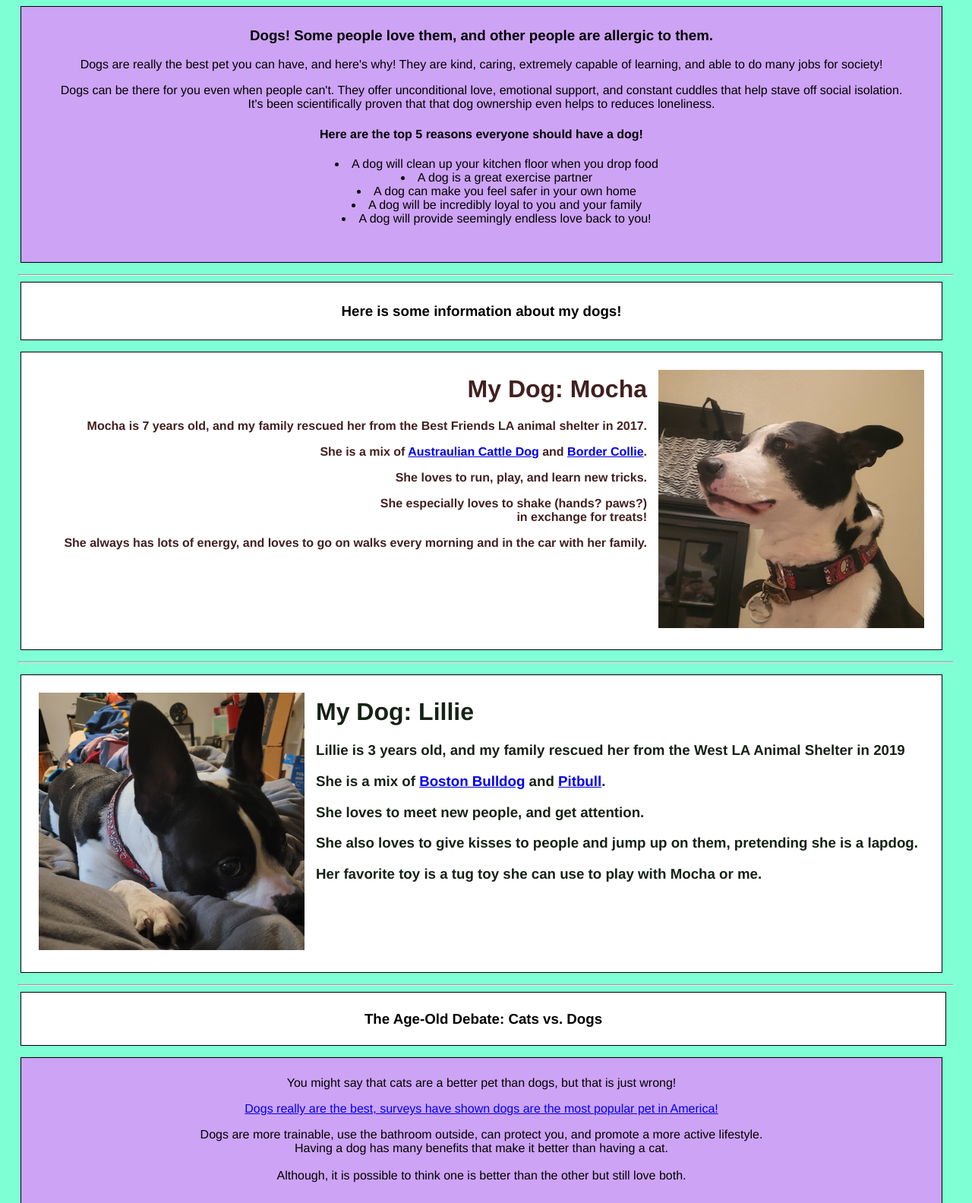
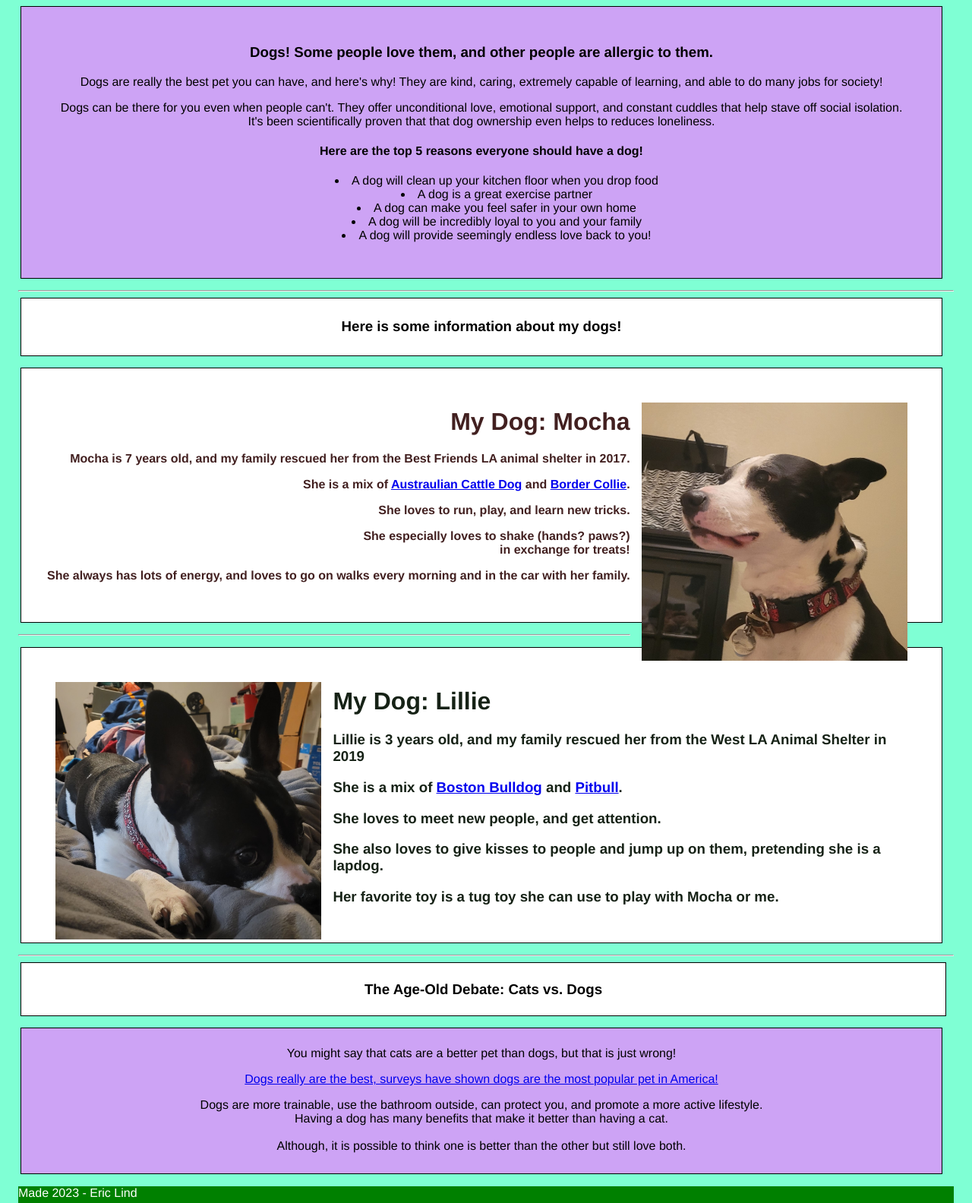
Before and after one commit to EricLindCS/CS112, a PHP site: page /html/index.html in a window 1280 px wide. Shown: the part 186-1770 px from the top of the page at 76% size. Run offline with PHP 8.4, Linux system fonts and the light colour scheme.

Commit message:
Update homeCSS.css

```diff
--- a/Week 2/css/homeCSS.css
+++ b/Week 2/css/homeCSS.css
@@ -46,9 +46,8 @@ float: right;
     margin: 3px 15px 15px 3px;
      border:1px solid black;
     color:rgb(0, 0, 0);
-    padding:.5em;
+    padding:1.9em;
     text-align:center;
-    height: 320px;
     background-color: rgb(205, 163, 245);
 }
 
@@ -78,7 +77,7 @@ float: right;
     background-color: white;
     padding:.5em;
     text-align:right;
-    height: 375px;
+    padding:1.9em;
 }
 
 .Section2 {
@@ -88,7 +87,7 @@ float: right;
     padding:.5em;
     background-color: white;
     text-align:left;
-    height: 375px;
+    padding:1.9em;
 }
 
 .Section3 {
```
